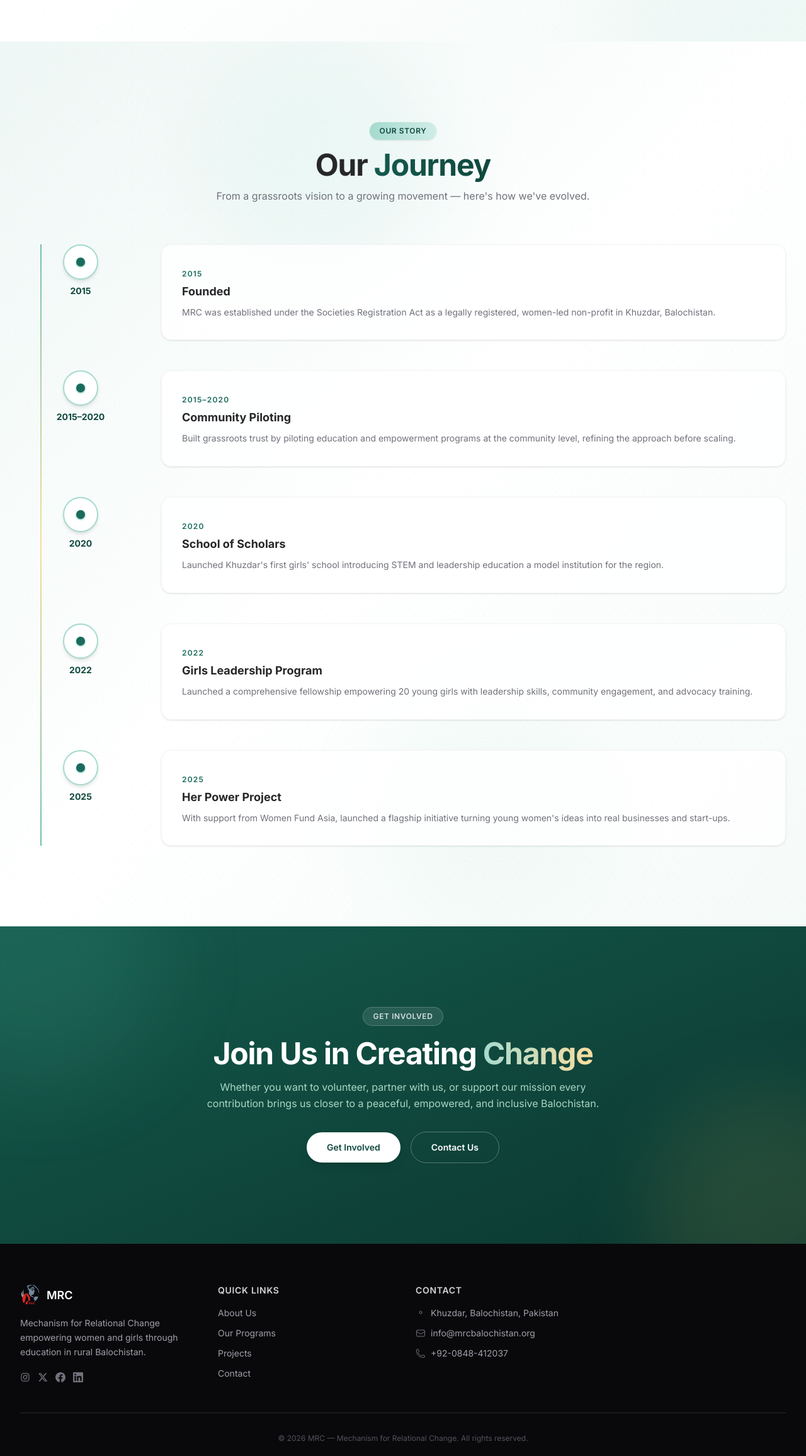
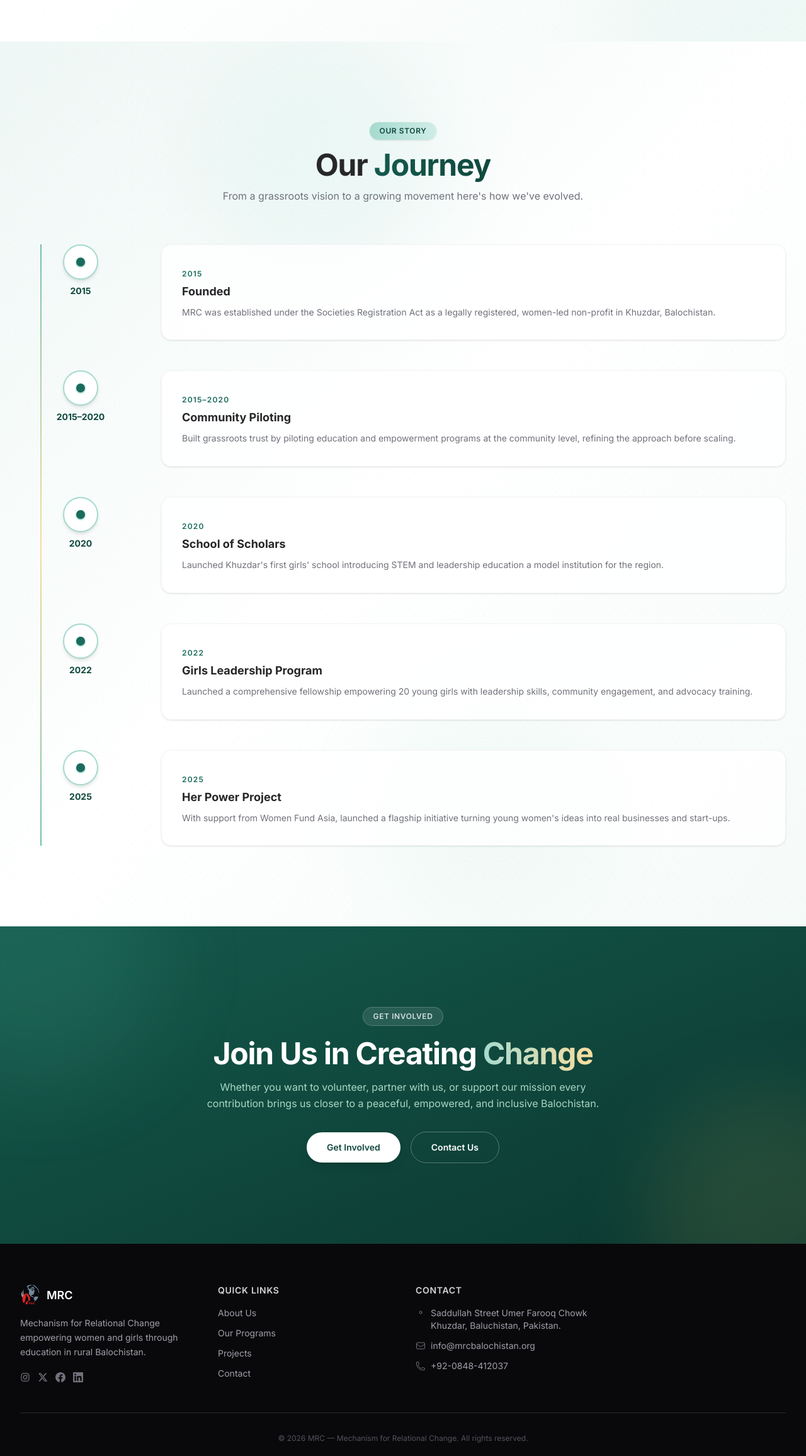
Before and after one commit to Fahad-developer/Mechanism-for-Relational-Change, a Next.js app: page /about in a window 1280 px wide. Shown: the part 3677-5989 px from the top of the page at 63% size. Built offline with nearby package versions, Linux system fonts and the light colour scheme; grey boxes are pictures that could not be loaded.

Commit message:
v1 fixes

```diff
--- a/src/app/about/page.tsx
+++ b/src/app/about/page.tsx
@@ -360,7 +360,7 @@ export default function About() {
               Our <span className="bg-gradient-to-r from-primary-600 to-primary-700 bg-clip-text text-transparent">Journey</span>
             </h2>
             <p className="mx-auto mt-3 max-w-2xl text-base leading-relaxed text-zinc-500">
-              From a grassroots vision to a growing movement — here&apos;s how we&apos;ve evolved.
+              From a grassroots vision to a growing movement here&apos;s how we&apos;ve evolved.
             </p>
           </div>
 
--- a/src/components/FooterWrapper.tsx
+++ b/src/components/FooterWrapper.tsx
@@ -91,7 +91,7 @@ export default function FooterWrapper() {
                 <svg className="mt-0.5 h-4 w-4 shrink-0 text-zinc-500" fill="none" stroke="currentColor" strokeWidth={1.5} viewBox="0 0 24 24">
                   <path strokeLinecap="round" strokeLinejoin="round" d="M15 10.5a3 3 0 1 1-6 0 3 3 0 0 1 6 0Z" />
                 </svg>
-                Khuzdar, Balochistan, Pakistan
+                Saddullah Street Umer Farooq Chowk Khuzdar, Baluchistan, Pakistan.
               </li>
               <li className="flex items-start gap-2">
                 <svg className="mt-0.5 h-4 w-4 shrink-0 text-zinc-500" fill="none" stroke="currentColor" strokeWidth={1.5} viewBox="0 0 24 24">
```
